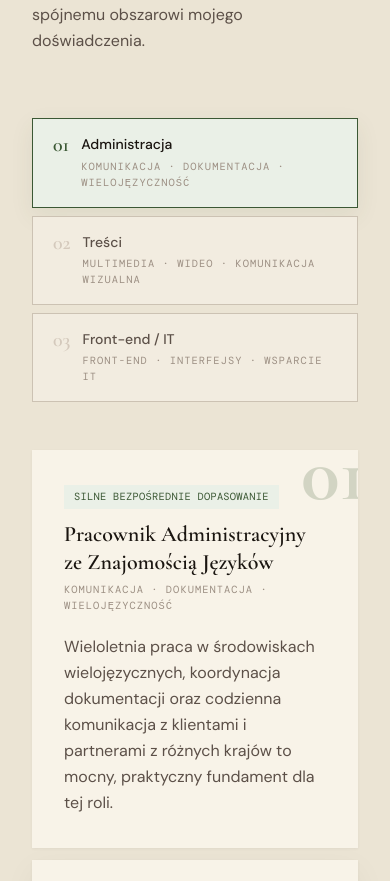
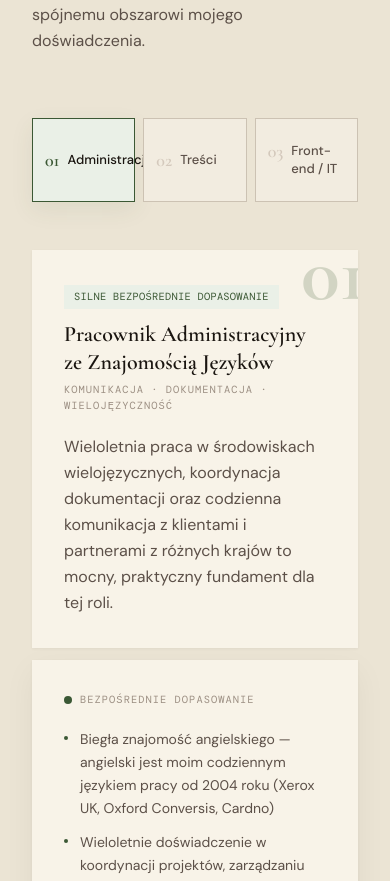
Before and after one commit to maryooshek/mariusz-grabowski, a React (Vite) app: page / in a window 390 px wide. Shown: the part 1286-2167 px from the top of the page. Built offline with nearby package versions, Linux system fonts and the light colour scheme.

Commit message:
poprawki8

```diff
--- a/src/components/RoleMatch.tsx
+++ b/src/components/RoleMatch.tsx
@@ -48,7 +48,7 @@ export default function RoleMatch() {
 
         {/* Role selector — editorial number tabs */}
         <motion.div
-          className="grid grid-cols-1 sm:grid-cols-3 gap-2 sm:gap-3 mb-12"
+          className="grid grid-cols-3 gap-2 sm:gap-3 mb-12"
           role="tablist"
           initial="hidden"
           animate={isInView ? 'visible' : 'hidden'}
@@ -66,21 +66,21 @@ export default function RoleMatch() {
               whileTap={{ scale: 0.985 }}
               whileHover={{ y: -4, scale: 1.01 }}
               transition={{ duration: 0.24, ease: [0.22, 1, 0.36, 1] }}
-              className={`relative min-h-[88px] text-left px-5 py-4 transition-all duration-200 border ${
+              className={`relative min-h-[84px] sm:min-h-[88px] text-left px-3 sm:px-5 py-3 sm:py-4 transition-all duration-200 border ${
                 active === i
                   ? 'border-field bg-field-pale text-ink shadow-[0_8px_22px_rgba(59,88,52,0.08)]'
                   : 'border-rule/80 bg-paper text-ink-light hover:text-ink-mid hover:border-rule hover:bg-surface'
               }`}
             >
-              <span className="flex items-start gap-3">
-                <span className={`font-cormorant font-semibold text-xl leading-none ${active === i ? 'text-field' : 'text-ink-ghost'}`}>
+              <span className="flex items-start gap-2 sm:gap-3">
+                <span className={`font-cormorant font-semibold text-lg sm:text-xl leading-none ${active === i ? 'text-field' : 'text-ink-ghost'}`}>
                   {r.number}
                 </span>
                 <span className="min-w-0">
-                  <span className={`block font-medium text-sm leading-snug ${active === i ? 'text-ink' : 'text-ink-mid'}`}>
+                  <span className={`block font-medium text-[13px] sm:text-sm leading-snug ${active === i ? 'text-ink' : 'text-ink-mid'}`}>
                     {r.shortTitle}
                   </span>
-                  <span className="block mt-1 font-mono text-2xs uppercase tracking-widest text-ink-light">
+                  <span className="hidden sm:block mt-1 font-mono text-2xs uppercase tracking-widest text-ink-light">
                     {r.subtitle}
                   </span>
                 </span>
```
